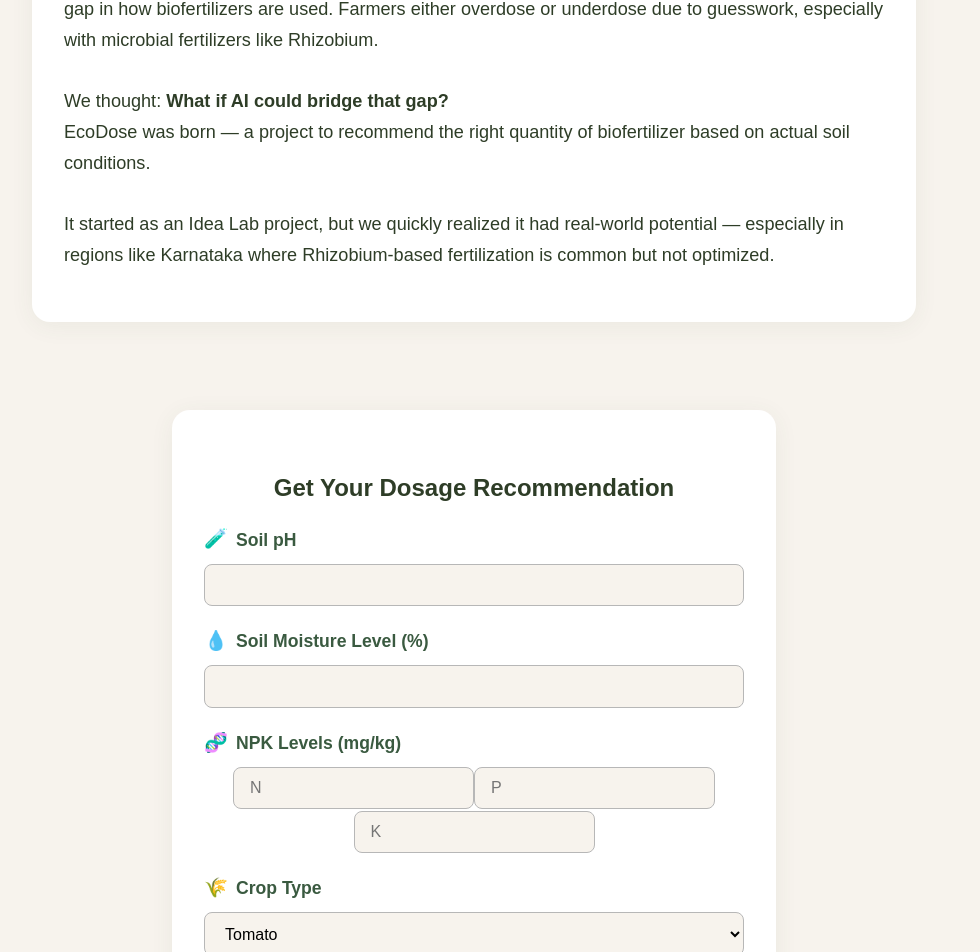
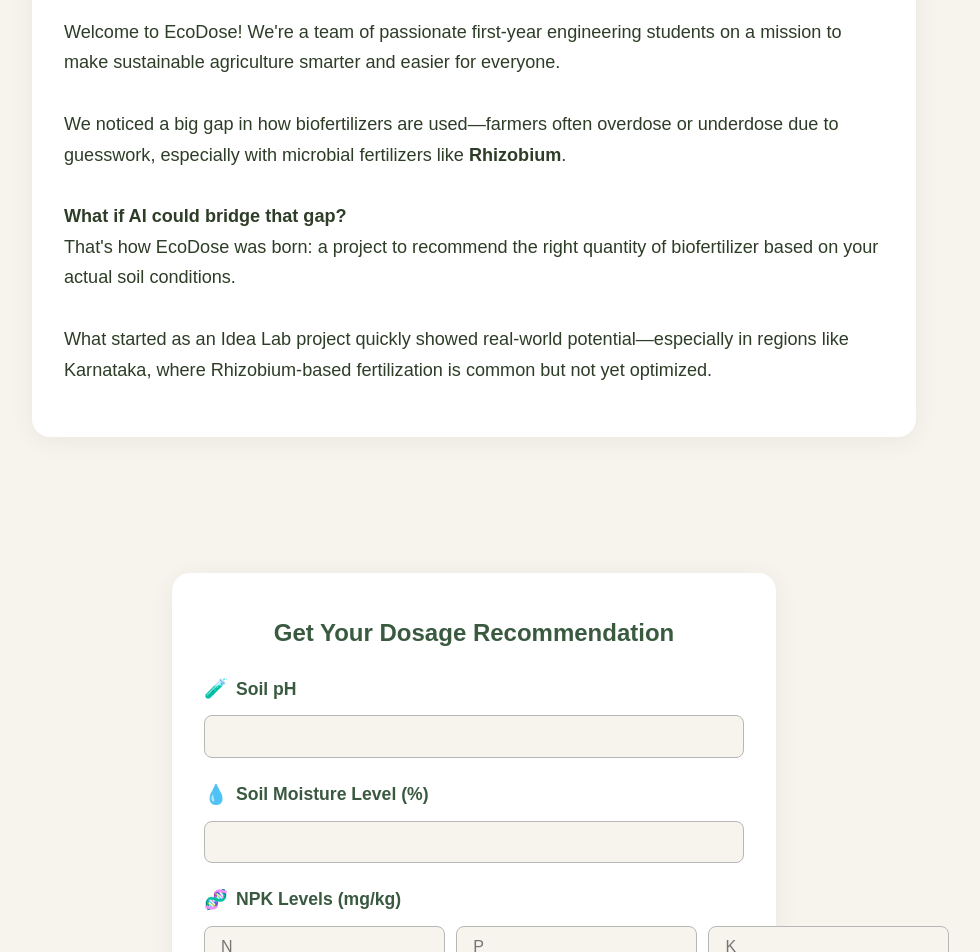
Before and after one commit to varunaditya27/EcoDose, a React (Vite) app in the folder web-app/frontend/: page / in a window 1280 px wide. Shown: the part 794-1746 px from the top of the page, without its empty margins (166-1146 px from the left). Built offline with nearby package versions, Linux system fonts and the light colour scheme.

Commit message:
Enhance styling and content for About and Why EcoDose sections; update CSS for improved layout and responsiveness

```diff
--- a/web-app/frontend/src/components/About.jsx
+++ b/web-app/frontend/src/components/About.jsx
@@ -6,7 +6,7 @@ const About = () => (
       <div className="about-card">
         <h2>👨‍💻 Meet the Team</h2>
         <ul className="team-list">
-          <li><b>Varun Aditya</b><br />Backend & ML Integration | Loves building AI that actually <i>does</i> something.<br />Also the guy writing this. Probably overcaffeinated.</li>
+          <li><b>Varun Aditya</b><br />Backend & ML Integration | Loves building AI that actually <i>does</i> something.<br />Probably overcaffeinated.</li>
           <li><b>Lakshana J.</b><br />UI/UX & Frontend Lead | Designed the layout that made our judges say "ooh, clean."</li>
           <li><b>Tanishi Jain</b><br />Sensor & Hardware Interface | Knows which wire goes where. Always calm during debugging.</li>
           <li><b>Priyanka S.</b><br />Data & Research Analyst | Dug through papers to understand what Rhizobium even <i>is</i>.</li>
@@ -14,25 +14,25 @@ const About = () => (
         </ul>
       </div>
       <div className="about-card">
-        <h2>⚙️ How It Works</h2>
+        <h2>⚙️ How EcoDose Works</h2>
         <p>
-          EcoDose uses real-time <b>soil data</b> — including pH, moisture, and NPK — to predict the <b>ideal dosage of Rhizobium-based biofertilizer beads (in g/m²)</b> using a trained <b>Random Forest Regressor</b> model.<br /><br />
+          EcoDose uses real-time <b>soil data</b>—including pH, moisture, and NPK—to predict the <b>ideal dosage of Rhizobium-based biofertilizer beads (in g/m²)</b> using a trained <b>Random Forest Regressor</b> model.
         </p>
         <ul>
-          <li><b>Training Data:</b> Simulated but hyper-realistic data based on GKVK field parameters.</li>
+          <li><b>Training Data:</b> Simulated, hyper-realistic data based on GKVK field parameters</li>
           <li><b>Features:</b> pH, Moisture %, Nitrogen, Phosphorus, Potassium</li>
           <li><b>Target:</b> Ideal dosage (g/m²) of microbial beads</li>
-          <li><b>Model:</b> Random Forest + Linear Regression (for comparison)</li>
+          <li><b>Models:</b> Random Forest & Linear Regression (for comparison)</li>
         </ul>
         <p>
-          We use <b>Flask</b> as our backend, serve predictions through a <b>web frontend</b>, and support <b>sensor integration via ESP32</b>.<br /><br />
-          <i>Future updates will include a mobile version, NLP support for rural languages, and possibly an automated dispersal system.</i>
+          We use <b>Flask</b> as our backend, serve predictions through a <b>web frontend</b>, and support <b>sensor integration via ESP32</b>.<br />
+          <i>Future updates: mobile version, NLP for rural languages, and automated dispersal system.</i>
         </p>
       </div>
       <div className="about-card">
-        <h2>🚀 Results So Far</h2>
+        <h2>🚀 Results & Impact</h2>
         <ul>
-          <li>Model Accuracy: R² = 0.85, MAE ≈ 4.42 g/m²</li>
+          <li>Model Accuracy: <b>R² = 0.85</b>, <b>MAE ≈ 4.42 g/m²</b></li>
           <li>Real-time sensors for pH and moisture calibrated to match training data</li>
           <li>UI/UX optimized for ease of use by farmers and agri students</li>
           <li>Professors at RVCE have shown strong interest in real-world application</li>
@@ -42,20 +42,20 @@ const About = () => (
       <div className="about-card">
         <h2>🗺️ What's Next?</h2>
         <ul>
-          <li>Integrate multilingual NLP interface for rural farmers (vernacular commands)</li>
+          <li>Integrate multilingual NLP interface for rural farmers</li>
           <li>Convert to a PWA (progressive web app)</li>
           <li>Field testing with actual soil samples at GKVK</li>
-          <li>Automate the <b>bead dispersal</b> based on predicted dosage</li>
+          <li>Automate <b>bead dispersal</b> based on predicted dosage</li>
         </ul>
       </div>
       <div className="about-card">
         <h2>🌾 What is Rhizobium?</h2>
         <p>
-          Rhizobium is a nitrogen-fixing bacteria commonly used in microbial biofertilizers for leguminous crops. It converts atmospheric nitrogen into plant-usable nitrogen — reducing the need for synthetic fertilizers.
+          <b>Rhizobium</b> is a nitrogen-fixing bacteria used in microbial biofertilizers for leguminous crops. It converts atmospheric nitrogen into plant-usable nitrogen, reducing the need for synthetic fertilizers.
         </p>
       </div>
       <div className="about-card">
-        <h2>❓ Why dose matters?</h2>
+        <h2>❓ Why Does Dosage Matter?</h2>
         <p>
           Too much → waste & microbial competition.<br />
           Too little → ineffective results.<br />
@@ -63,7 +63,7 @@ const About = () => (
         </p>
       </div>
       <div className="about-card">
-        <h2>🤖 Why use AI?</h2>
+        <h2>🤖 Why Use AI?</h2>
         <p>
           Because soil isn't one-size-fits-all.<br />
           AI lets us customize dosage based on <b>actual conditions</b>, not generic charts.
--- a/web-app/frontend/src/components/WhyEcoDose.jsx
+++ b/web-app/frontend/src/components/WhyEcoDose.jsx
@@ -5,10 +5,11 @@ const WhyEcoDose = () => (
     <div className="why-ecodose-card">
       <h2>🌱 Why EcoDose?</h2>
       <p>
-        As first-year engineering students passionate about sustainability and technology, we noticed a big gap in how biofertilizers are used. Farmers either overdose or underdose due to guesswork, especially with microbial fertilizers like Rhizobium.<br /><br />
-        We thought: <b>What if AI could bridge that gap?</b><br />
-        EcoDose was born — a project to recommend the right quantity of biofertilizer based on actual soil conditions.<br /><br />
-        It started as an Idea Lab project, but we quickly realized it had real-world potential — especially in regions like Karnataka where Rhizobium-based fertilization is common but not optimized.
+        Welcome to EcoDose! We're a team of passionate first-year engineering students on a mission to make sustainable agriculture smarter and easier for everyone.<br /><br />
+        We noticed a big gap in how biofertilizers are used—farmers often overdose or underdose due to guesswork, especially with microbial fertilizers like <b>Rhizobium</b>.<br /><br />
+        <b>What if AI could bridge that gap?</b><br />
+        That's how EcoDose was born: a project to recommend the right quantity of biofertilizer based on your actual soil conditions.<br /><br />
+        What started as an Idea Lab project quickly showed real-world potential—especially in regions like Karnataka, where Rhizobium-based fertilization is common but not yet optimized.
       </p>
     </div>
   </section>
--- a/web-app/frontend/src/index.css
+++ b/web-app/frontend/src/index.css
@@ -28,11 +28,14 @@ body {
   color: #2e3d27;
   margin: 0;
   padding: 0;
+  line-height: 1.7;
 }
 
 h1, h2, h3, h4, h5 {
   font-family: 'Montserrat', Arial, sans-serif;
-  font-weight: 700;
+  font-weight: 800;
+  color: #3a5a40;
+  margin-top: 0;
 }
 
 h1 {
@@ -112,6 +115,7 @@ button:focus-visible {
   align-items: center;
   justify-content: center;
   position: relative;
+  margin-bottom: 2.5rem;
 }
 .hero::after {
   content: '';
@@ -243,18 +247,27 @@ button:focus-visible {
   margin-right: 0.5rem;
   font-size: 1.2rem;
 }
+.input-group .npk-group {
+  display: flex;
+  gap: 0.7rem;
+}
+.input-group .npk-group input {
+  flex: 1;
+}
 input, select {
   padding: 0.7rem 1rem;
   border-radius: 8px;
-  border: 1px solid #b7b7b7;
+  border: 1.5px solid #b7b7b7;
   font-size: 1rem;
   background: #f7f3ed;
   margin-top: 0.1rem;
-  transition: border 0.2s;
+  color: #2e3d27;
+  transition: border 0.2s, box-shadow 0.2s;
 }
 input:focus, select:focus {
   border: 1.5px solid #588157;
   outline: none;
+  box-shadow: 0 0 0 2px #a3b18a55;
 }
 .submit-btn {
   background: #588157;
@@ -272,6 +285,11 @@ input:focus, select:focus {
 .submit-btn:hover {
   background: #3a5a40;
   transform: translateY(-2px) scale(1.04);
+}
+.submit-btn:disabled {
+  background: #b7b7b7;
+  color: #eee;
+  cursor: not-allowed;
 }
 .result-section {
   display: flex;
@@ -518,3 +536,47 @@ input:focus, select:focus {
   color: #eee;
   cursor: not-allowed;
 }
+
+section {
+  margin-bottom: 2.5rem;
+}
+
+.card, .about-card, .why-ecodose-card {
+  background: #fff;
+  border-radius: 18px;
+  box-shadow: 0 4px 24px #3a5a4011;
+  padding: 2.5rem 2rem;
+  max-width: 820px;
+  width: 100%;
+  margin: 0 auto 2.5rem auto;
+  transition: box-shadow 0.2s, transform 0.2s;
+}
+.card:hover, .about-card:hover, .why-ecodose-card:hover {
+  box-shadow: 0 8px 32px #3a5a4022;
+  transform: translateY(-2px) scale(1.01);
+}
+
+@media (max-width: 900px) {
+  .card, .about-card, .why-ecodose-card {
+    padding: 1.2rem 0.5rem;
+  }
+  .hero h1 {
+    font-size: 2.2rem;
+  }
+}
+@media (max-width: 700px) {
+  .navbar {
+    flex-direction: column;
+    padding: 1rem 0.5rem;
+  }
+  .logo {
+    font-size: 1.5rem;
+  }
+  .hero h1 {
+    font-size: 1.5rem;
+  }
+  .card, .about-card, .why-ecodose-card {
+    padding: 1rem 0.2rem;
+    max-width: 98vw;
+  }
+}
```
